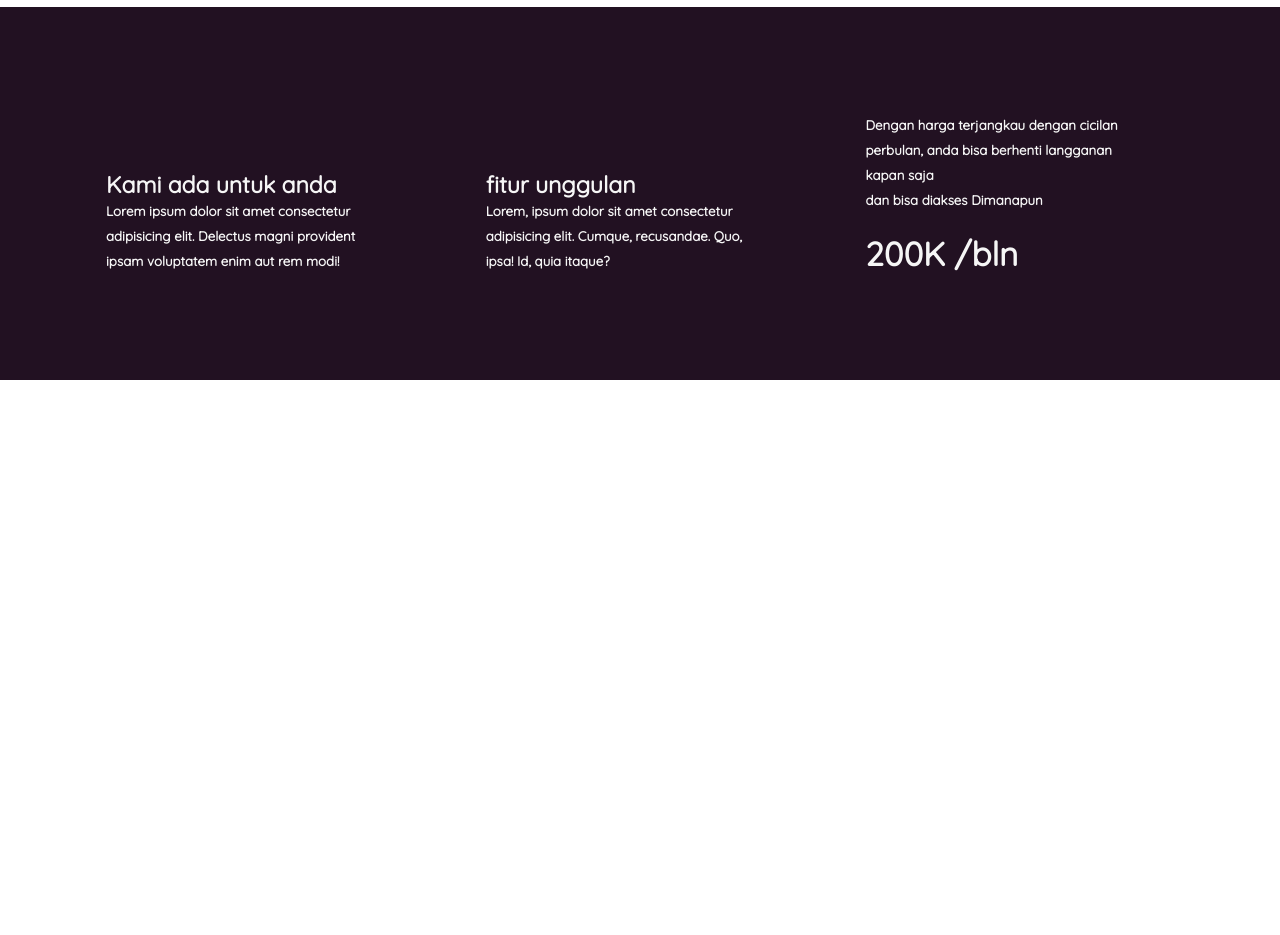
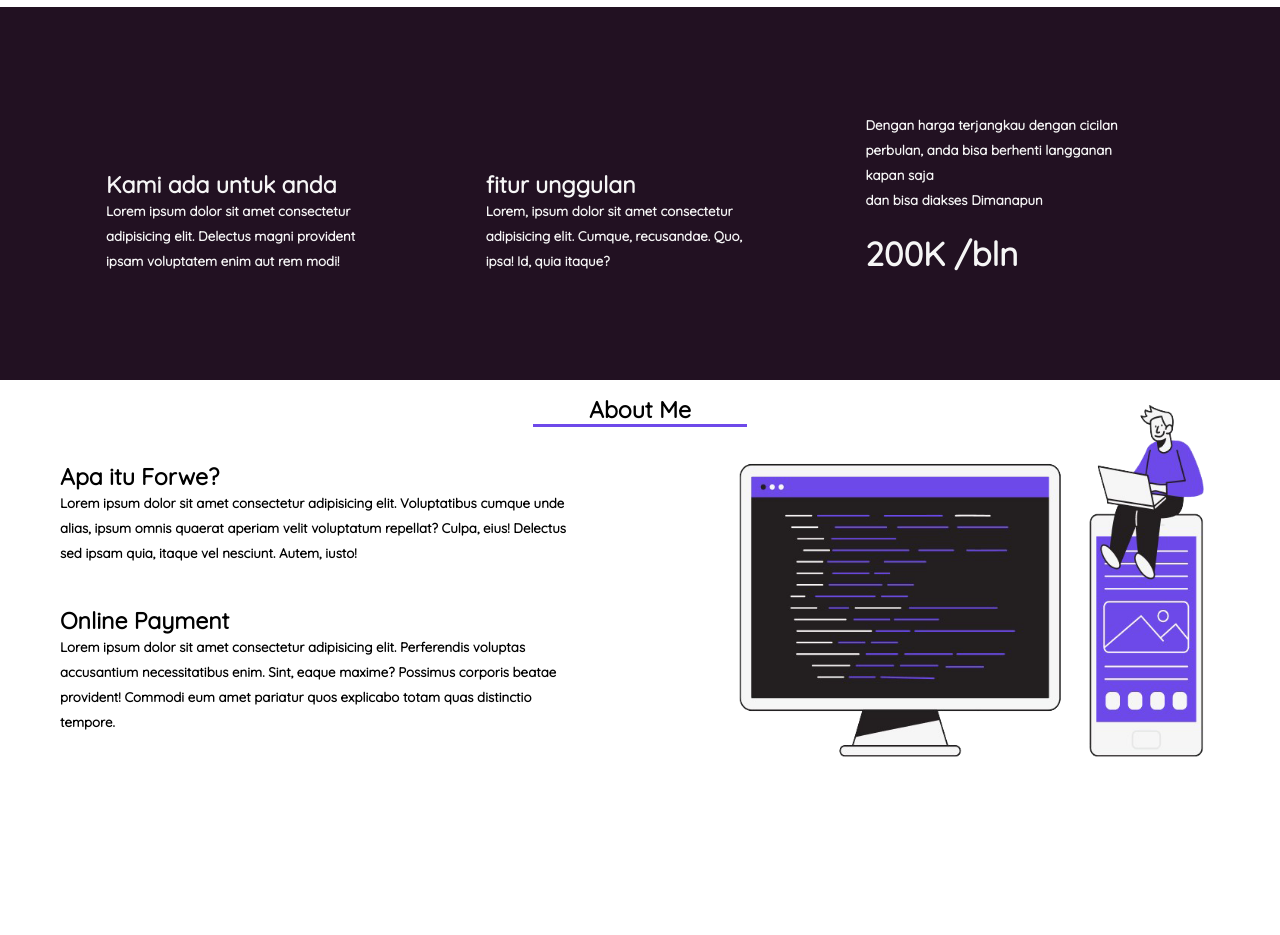
Before and after one commit to arrapiii/tugas7, a plain HTML site: page index.html in a window 1280 px wide. Shown: the part 1137-2072 px from the top of the page. Before the commit the page ends 1517 px from the top, so only its background shows below. Drawn offline with Linux system fonts and the light colour scheme.

Commit message:
tambah about

```diff
--- a/index.html
+++ b/index.html
@@ -70,6 +70,25 @@
                 <h3>200K /bln</h3>
             </article>
         </div>
+
+        <!-- about -->
+        <div class="sr">
+            <h4>About Me</h4>
+        </div>
+        <div class="about">
+            <div class="in">
+                <div class="me">
+                    <h4>Apa itu Forwe?</h4>
+                    <h5>Lorem ipsum dolor sit amet consectetur adipisicing elit. Voluptatibus cumque unde alias, ipsum omnis quaerat aperiam velit voluptatum repellat? Culpa, eius! Delectus sed ipsam quia, itaque vel nesciunt. Autem, iusto!</h5>
+                </div>
+                <br>
+                <div class="me">
+                    <h4>Online Payment</h4>
+                    <h5>Lorem ipsum dolor sit amet consectetur adipisicing elit. Perferendis voluptas accusantium necessitatibus enim. Sint, eaque maxime? Possimus corporis beatae provident! Commodi eum amet pariatur quos explicabo totam quas distinctio tempore.</h5>
+                </div>
+            </div>
+            <img class="aside" src="assets/IMG/monitor2.png" alt="">
+        </div>
     </main>
 </body>
 </html>
--- a/style.css
+++ b/style.css
@@ -130,3 +130,18 @@ h3 {
     font-weight: bold;
     font-size: 33px;
 }
+
+.about {
+    padding: 0 60px 200px;
+}
+
+.me {
+    margin-top: 20px;
+    max-width: 770px;
+}
+
+.about img {
+    float: right;
+    max-width: 500px;
+    margin-top: -50px;
+}
```
Also changed, not shown: assets/IMG/hp.png (added), assets/IMG/monitor1.png (added), assets/IMG/monitor2.png (added), assets/IMG/monitor3.png (added).
